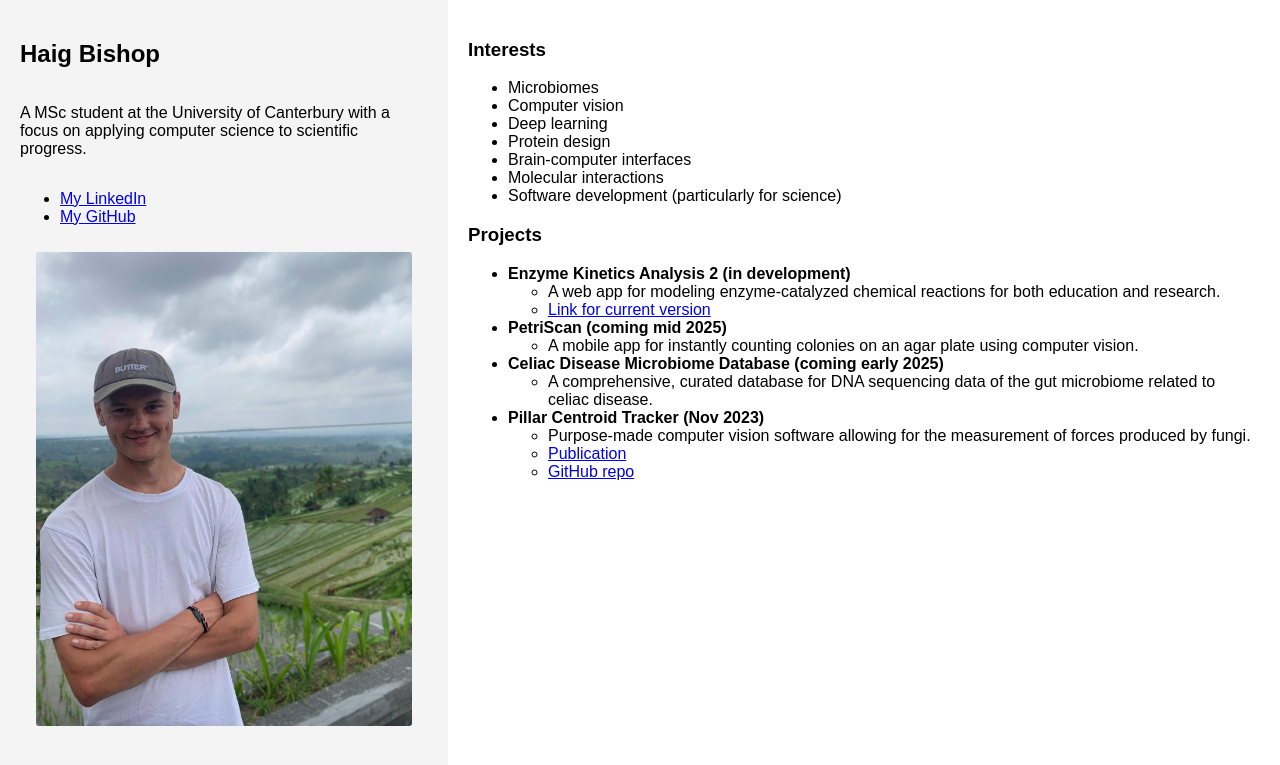
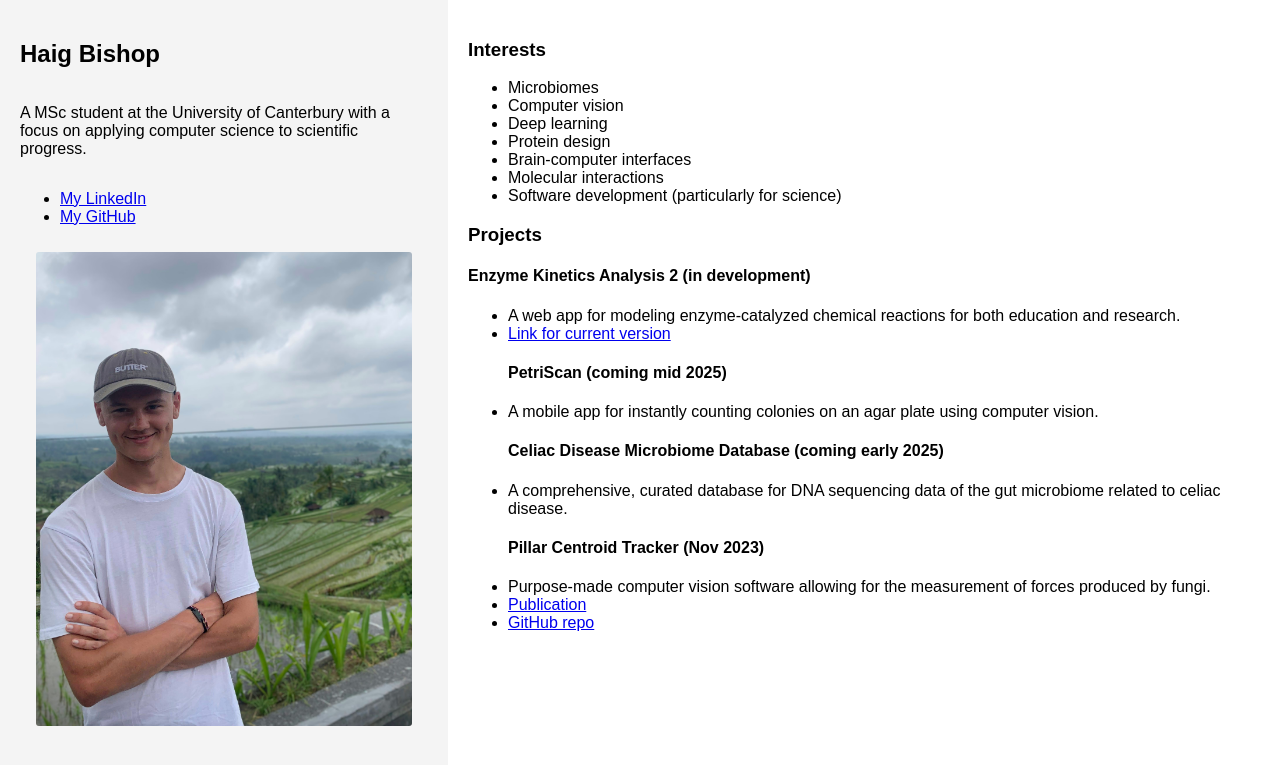
Before and after one commit to HaigBishop/HaigBishop.github.io, a Jekyll site: the page built from index.md, in a window 1280 px wide. Shown: the top 765 px of the page. Built offline with Jekyll 4.4.1, drawn with Linux system fonts in a browser that asks for light colours.

```diff
--- a/index.md
+++ b/index.md
@@ -13,14 +13,14 @@ title: Home
 - Software development (particularly for science)
 
 ### Projects
-- **Enzyme Kinetics Analysis 2 (in development)**
+#### Enzyme Kinetics Analysis 2 (in development)
   - A web app for modeling enzyme-catalyzed chemical reactions for both education and research.
   - [Link for current version](https://enzyme-kinetics.shinyapps.io/enzkinet_webpage/)
-- **PetriScan (coming mid 2025)**
+#### PetriScan (coming mid 2025)
   - A mobile app for instantly counting colonies on an agar plate using computer vision.
-- **Celiac Disease Microbiome Database (coming early 2025)**
+#### Celiac Disease Microbiome Database (coming early 2025)
   - A comprehensive, curated database for DNA sequencing data of the gut microbiome related to celiac disease.
-- **Pillar Centroid Tracker (Nov 2023)**
+#### Pillar Centroid Tracker (Nov 2023)
   - Purpose-made computer vision software allowing for the measurement of forces produced by fungi.
   - [Publication](https://ieeexplore.ieee.org/document/10344304)
   - [GitHub repo](https://github.com/HaigBishop/pillar-centroid-tracker)
```
